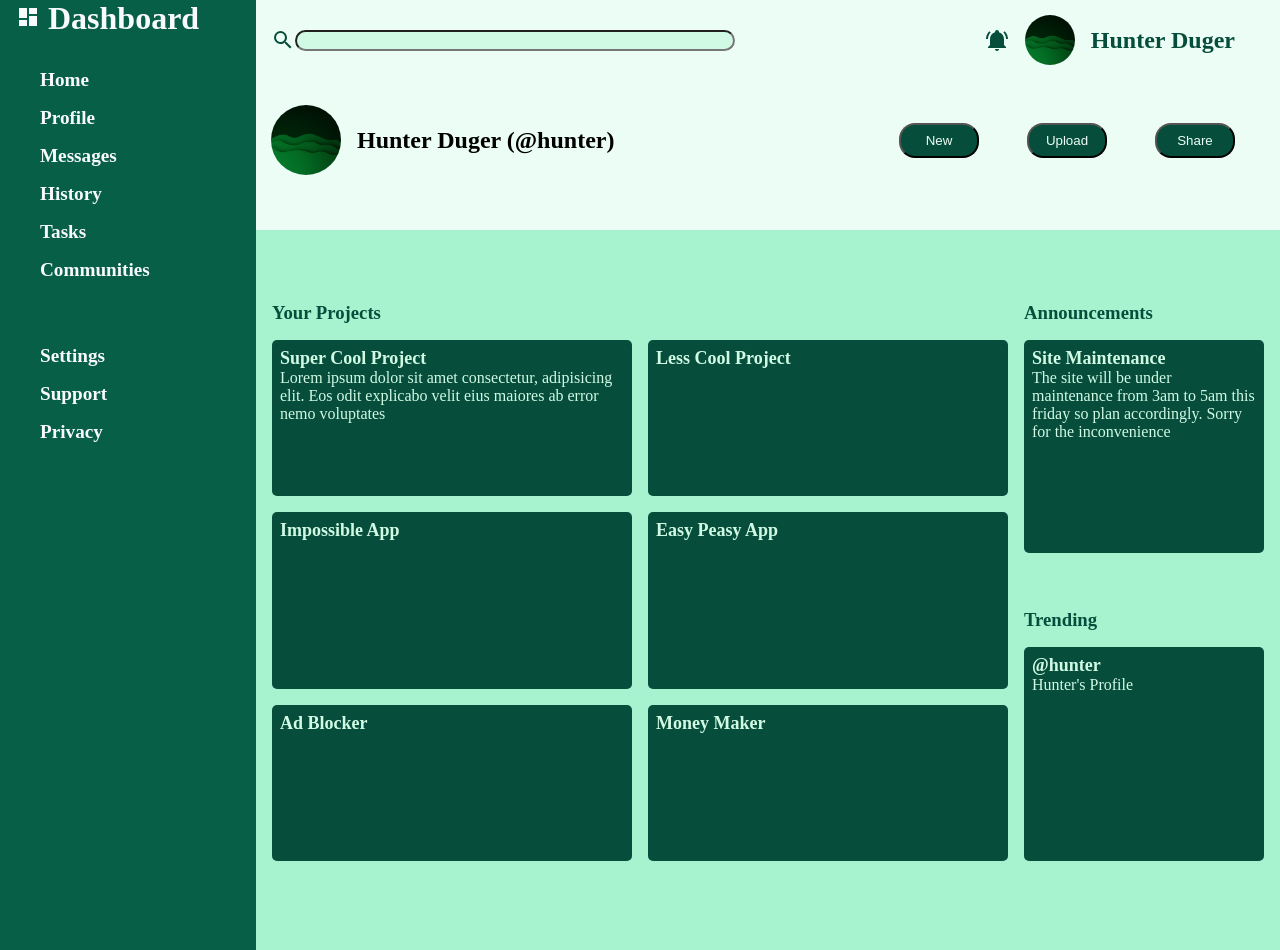
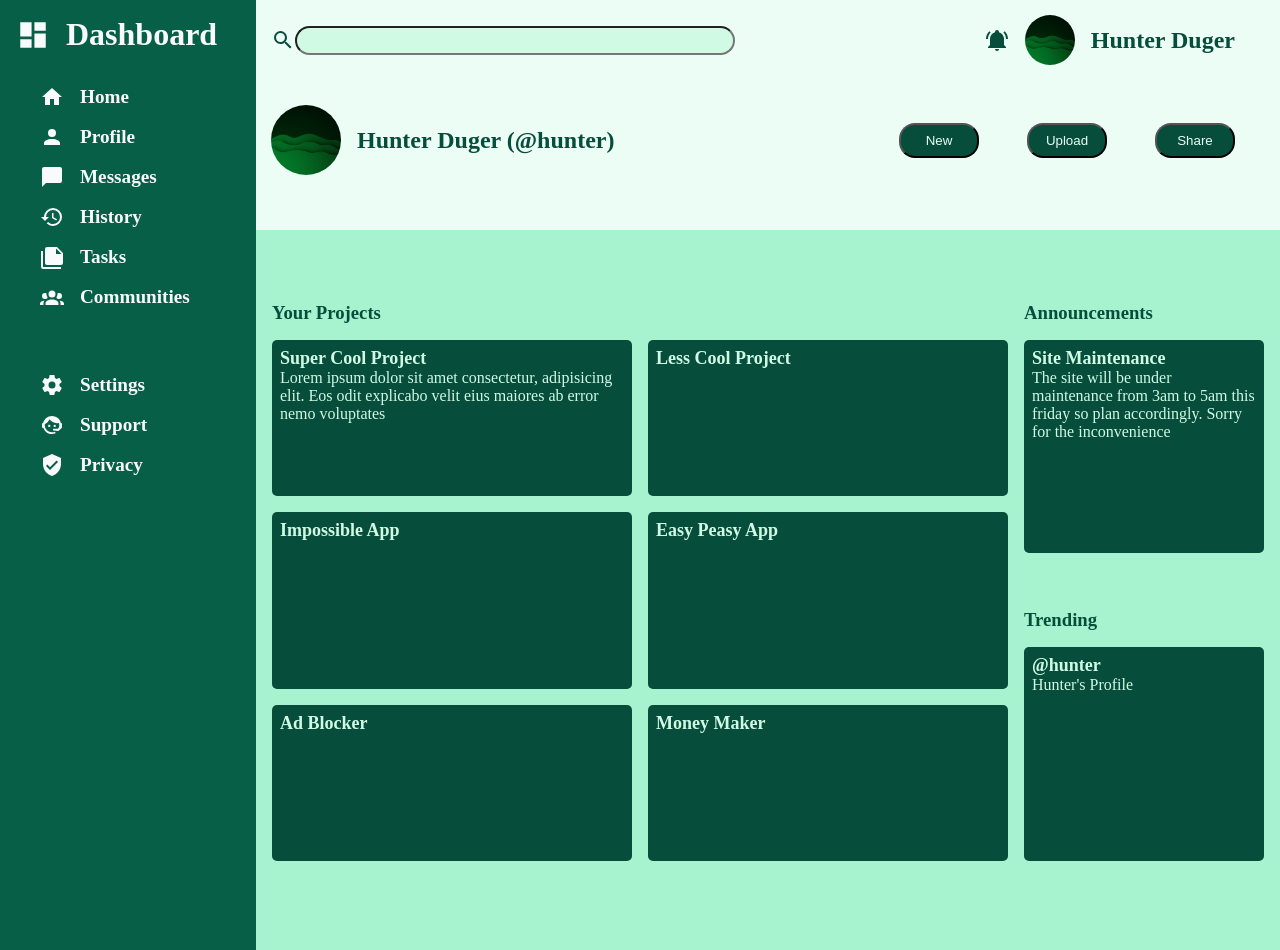
Before and after one commit to hduger/admin-dashboard, a plain HTML site: page index.html in a window 1280 px wide. Drawn offline with Linux system fonts and the light colour scheme.

Commit message:
Finished Everything but styling main content

```diff
--- a/index.html
+++ b/index.html
@@ -11,25 +11,43 @@
     <div class="container">
 
         <div class="sidebar">
-            <h1>
-                <svg style="width:24px;height:24px" viewBox="0 0 24 24">
+            <h1 class="dashboard">
+                <svg style="width:34px;height:34px" viewBox="0 0 24 24">
                     <path fill="currentColor" d="M13,3V9H21V3M13,21H21V11H13M3,21H11V15H3M3,13H11V3H3V13Z" />
                 </svg>
                 Dashboard
             </h1>
             <ul class="nav">
-                <li> Home</li>
-                <li> Profile</li>
-                <li> Messages</li>
-                <li> History</li>
-                <li> Tasks</li>
-                <li> Communities</li>
+                <li><svg style="width:24px;height:24px" viewBox="0 0 24 24">
+                    <path fill="currentColor" d="M10,20V14H14V20H19V12H22L12,3L2,12H5V20H10Z" />
+                </svg>Home</li>
+                <li><svg style="width:24px;height:24px" viewBox="0 0 24 24">
+                    <path fill="currentColor" d="M12,4A4,4 0 0,1 16,8A4,4 0 0,1 12,12A4,4 0 0,1 8,8A4,4 0 0,1 12,4M12,14C16.42,14 20,15.79 20,18V20H4V18C4,15.79 7.58,14 12,14Z" />
+                </svg> Profile</li>
+                <li><svg style="width:24px;height:24px" viewBox="0 0 24 24">
+                    <path fill="currentColor" d="M20,2H4A2,2 0 0,0 2,4V22L6,18H20A2,2 0 0,0 22,16V4C22,2.89 21.1,2 20,2Z" />
+                </svg> Messages</li>
+                <li><svg style="width:24px;height:24px" viewBox="0 0 24 24">
+                    <path fill="currentColor" d="M13.5,8H12V13L16.28,15.54L17,14.33L13.5,12.25V8M13,3A9,9 0 0,0 4,12H1L4.96,16.03L9,12H6A7,7 0 0,1 13,5A7,7 0 0,1 20,12A7,7 0 0,1 13,19C11.07,19 9.32,18.21 8.06,16.94L6.64,18.36C8.27,20 10.5,21 13,21A9,9 0 0,0 22,12A9,9 0 0,0 13,3" />
+                </svg> History</li>
+                <li><svg style="width:24px;height:24px" viewBox="0 0 24 24">
+                    <path fill="currentColor" d="M16,9H21.5L16,3.5V9M7,2H17L23,8V18A2,2 0 0,1 21,20H7C5.89,20 5,19.1 5,18V4A2,2 0 0,1 7,2M3,6V22H21V24H3A2,2 0 0,1 1,22V6H3Z" />
+                </svg> Tasks</li>
+                <li><svg style="width:24px;height:24px" viewBox="0 0 24 24">
+                    <path fill="currentColor" d="M12,5.5A3.5,3.5 0 0,1 15.5,9A3.5,3.5 0 0,1 12,12.5A3.5,3.5 0 0,1 8.5,9A3.5,3.5 0 0,1 12,5.5M5,8C5.56,8 6.08,8.15 6.53,8.42C6.38,9.85 6.8,11.27 7.66,12.38C7.16,13.34 6.16,14 5,14A3,3 0 0,1 2,11A3,3 0 0,1 5,8M19,8A3,3 0 0,1 22,11A3,3 0 0,1 19,14C17.84,14 16.84,13.34 16.34,12.38C17.2,11.27 17.62,9.85 17.47,8.42C17.92,8.15 18.44,8 19,8M5.5,18.25C5.5,16.18 8.41,14.5 12,14.5C15.59,14.5 18.5,16.18 18.5,18.25V20H5.5V18.25M0,20V18.5C0,17.11 1.89,15.94 4.45,15.6C3.86,16.28 3.5,17.22 3.5,18.25V20H0M24,20H20.5V18.25C20.5,17.22 20.14,16.28 19.55,15.6C22.11,15.94 24,17.11 24,18.5V20Z" />
+                </svg> Communities</li>
             </ul>
 
             <ul class="support">
-                <li> Settings</li>
-                <li> Support</li>
-                <li> Privacy</li>
+                <li><svg style="width:24px;height:24px" viewBox="0 0 24 24">
+                    <path fill="currentColor" d="M12,15.5A3.5,3.5 0 0,1 8.5,12A3.5,3.5 0 0,1 12,8.5A3.5,3.5 0 0,1 15.5,12A3.5,3.5 0 0,1 12,15.5M19.43,12.97C19.47,12.65 19.5,12.33 19.5,12C19.5,11.67 19.47,11.34 19.43,11L21.54,9.37C21.73,9.22 21.78,8.95 21.66,8.73L19.66,5.27C19.54,5.05 19.27,4.96 19.05,5.05L16.56,6.05C16.04,5.66 15.5,5.32 14.87,5.07L14.5,2.42C14.46,2.18 14.25,2 14,2H10C9.75,2 9.54,2.18 9.5,2.42L9.13,5.07C8.5,5.32 7.96,5.66 7.44,6.05L4.95,5.05C4.73,4.96 4.46,5.05 4.34,5.27L2.34,8.73C2.21,8.95 2.27,9.22 2.46,9.37L4.57,11C4.53,11.34 4.5,11.67 4.5,12C4.5,12.33 4.53,12.65 4.57,12.97L2.46,14.63C2.27,14.78 2.21,15.05 2.34,15.27L4.34,18.73C4.46,18.95 4.73,19.03 4.95,18.95L7.44,17.94C7.96,18.34 8.5,18.68 9.13,18.93L9.5,21.58C9.54,21.82 9.75,22 10,22H14C14.25,22 14.46,21.82 14.5,21.58L14.87,18.93C15.5,18.67 16.04,18.34 16.56,17.94L19.05,18.95C19.27,19.03 19.54,18.95 19.66,18.73L21.66,15.27C21.78,15.05 21.73,14.78 21.54,14.63L19.43,12.97Z" />
+                </svg> Settings</li>
+                <li><svg style="width:24px;height:24px" viewBox="0 0 24 24">
+                    <path fill="currentColor" d="M18.72,14.76C19.07,13.91 19.26,13 19.26,12C19.26,11.28 19.15,10.59 18.96,9.95C18.31,10.1 17.63,10.18 16.92,10.18C13.86,10.18 11.15,8.67 9.5,6.34C8.61,8.5 6.91,10.26 4.77,11.22C4.73,11.47 4.73,11.74 4.73,12A7.27,7.27 0 0,0 12,19.27C13.05,19.27 14.06,19.04 14.97,18.63C15.54,19.72 15.8,20.26 15.78,20.26C14.14,20.81 12.87,21.08 12,21.08C9.58,21.08 7.27,20.13 5.57,18.42C4.53,17.38 3.76,16.11 3.33,14.73H2V10.18H3.09C3.93,6.04 7.6,2.92 12,2.92C14.4,2.92 16.71,3.87 18.42,5.58C19.69,6.84 20.54,8.45 20.89,10.18H22V14.67H22V14.69L22,14.73H21.94L18.38,18L13.08,17.4V15.73H17.91L18.72,14.76M9.27,11.77C9.57,11.77 9.86,11.89 10.07,12.11C10.28,12.32 10.4,12.61 10.4,12.91C10.4,13.21 10.28,13.5 10.07,13.71C9.86,13.92 9.57,14.04 9.27,14.04C8.64,14.04 8.13,13.54 8.13,12.91C8.13,12.28 8.64,11.77 9.27,11.77M14.72,11.77C15.35,11.77 15.85,12.28 15.85,12.91C15.85,13.54 15.35,14.04 14.72,14.04C14.09,14.04 13.58,13.54 13.58,12.91A1.14,1.14 0 0,1 14.72,11.77Z" />
+                </svg> Support</li>
+                <li><svg style="width:24px;height:24px" viewBox="0 0 24 24">
+                    <path fill="currentColor" d="M10,17L6,13L7.41,11.59L10,14.17L16.59,7.58L18,9M12,1L3,5V11C3,16.55 6.84,21.74 12,23C17.16,21.74 21,16.55 21,11V5L12,1Z" />
+                </svg> Privacy</li>
             </ul>
 
         </div>
--- a/style.css
+++ b/style.css
@@ -33,6 +33,8 @@ svg {
 .header input{
     border-radius: 15px;
     padding-left: 15px;
+    padding-top: 5px;
+    padding-bottom: 5px;
     background-color: #d1fae5;
     width: clamp(150px, 70%, 800px);
 }
@@ -73,6 +75,7 @@ svg {
     font-size: 24px;
     font-weight: bold;
     margin-left: 1rem;
+    color: #064e3b;
 }
 
 .buttons {
@@ -89,6 +92,12 @@ svg {
     background-color: #064e3b;
     color: #ecfdf5;
     border-radius: 1rem;
+}
+
+.buttons button:hover{
+    cursor: pointer;
+    background-color: #a7f3d0;
+    color: #064e3b;
 }
 
 .main-content{
@@ -157,21 +166,28 @@ svg {
     color: #d1fae5;
 }
 
-h1{
+.dashboard{
+    display: flex;
+    align-items: center;
+    gap: 1rem;
     margin-left: 1rem;
-    justify-content: center;
     margin-bottom: 2rem;
+    margin-top: 1rem;
 }
 
 .nav {
     display: grid;
     gap: 1rem;
     margin-bottom: 4rem;
+    margin-left: 0px;
 }
 
 .nav > li {
     font-size: 1.2rem;
     font-weight: bold;
+    align-items: center;
+    display: flex;
+    gap: 1rem;
 }
 
 .support {
@@ -182,6 +198,9 @@ h1{
 .support > li {
     font-size: 1.2rem;
     font-weight: bold;
+    align-items: center;
+    display: flex;
+    gap: 1rem;
 }
 
 li {
```
